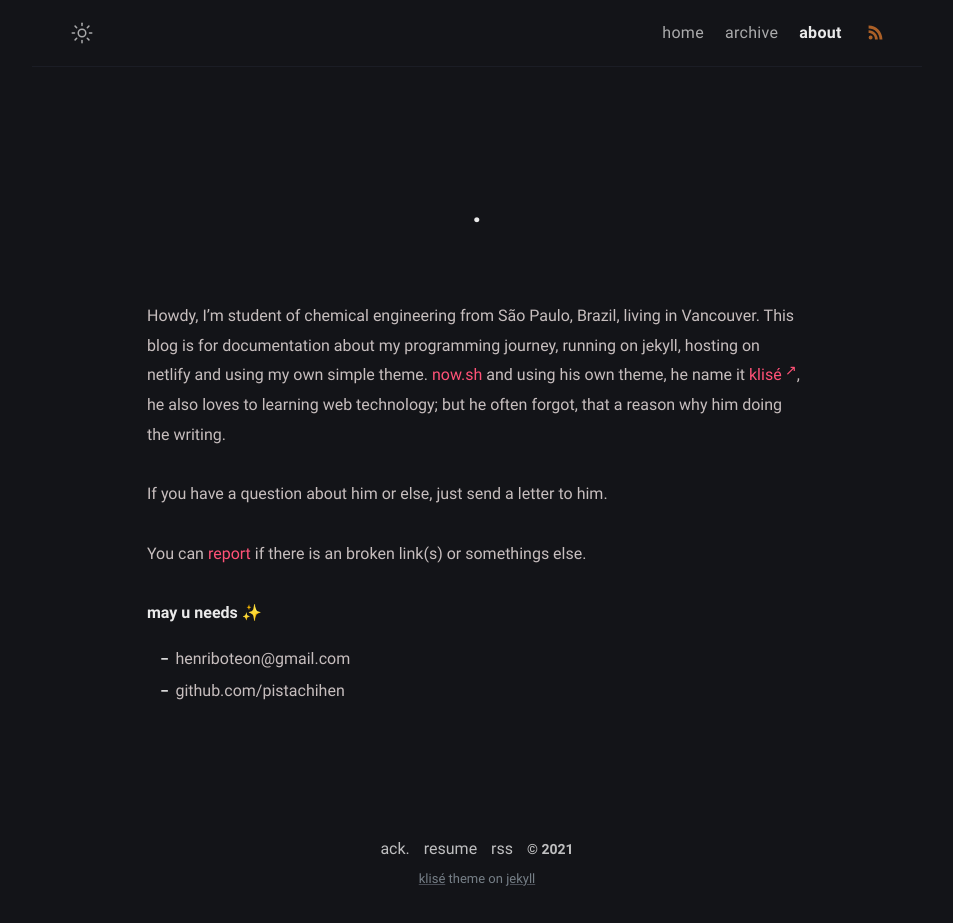
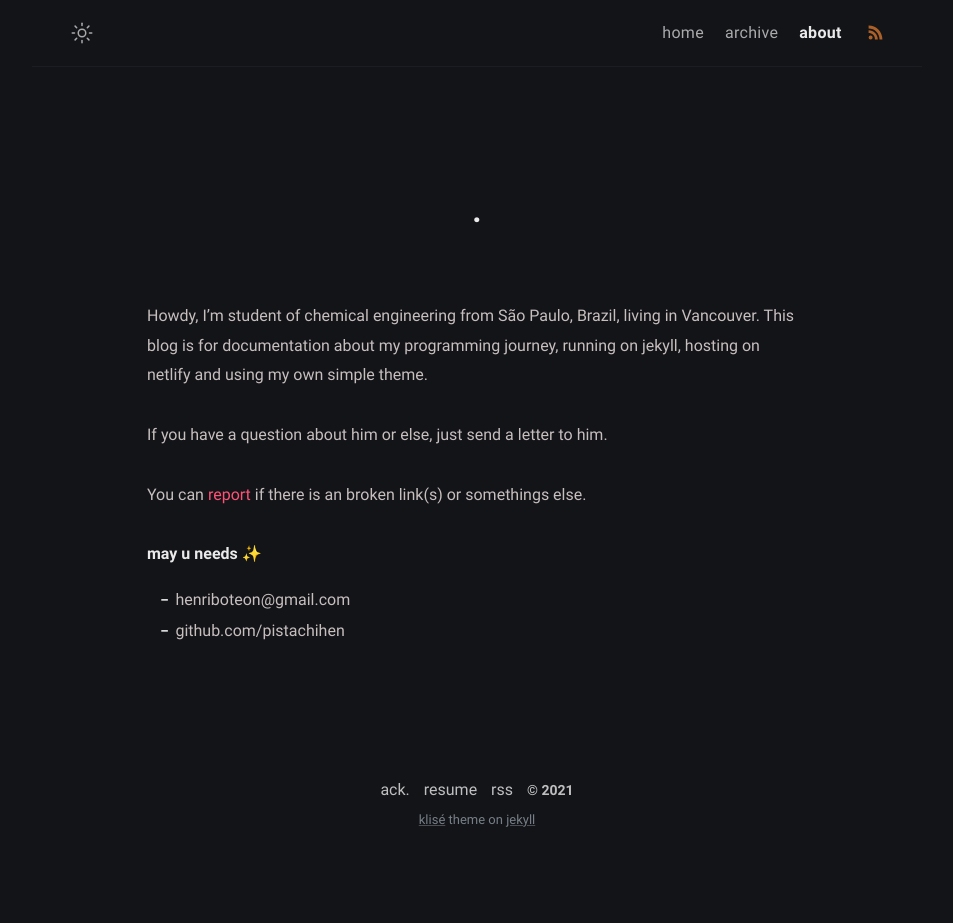
Before and after one commit to Pistachihen/pistachi.github.io, a Jekyll site: the page built from about.md, in a window 1280 px wide. Shown: the whole page, without its empty margins (163-1116 px from the left). Built offline with Jekyll 4.4.1, drawn with Linux system fonts in a browser that asks for light colours; after the commit the page ends 900 px from its top, so only the background shows below that.

Commit message:
about.md: changed

```diff
--- a/about.md
+++ b/about.md
@@ -5,7 +5,7 @@ layout: page
 comments: false
 ---
 
-Howdy, I'm student of chemical engineering from São Paulo, Brazil, living in Vancouver. This blog is for documentation about my programming journey, running on jekyll, hosting on netlify and using my own simple theme.  [now.sh](http://now.sh) and using his own theme, he name it <a href="https://github.com/piharpi/jekyll-klise" target="_blank" rel="noopener">klisé</a>, he also loves to learning web technology; but he often forgot, that a reason why him doing the writing.
+Howdy, I'm student of chemical engineering from São Paulo, Brazil, living in Vancouver. This blog is for documentation about my programming journey, running on jekyll, hosting on netlify and using my own simple theme.
 
 If you have a question about him or else, just send a letter to him.
 
```
